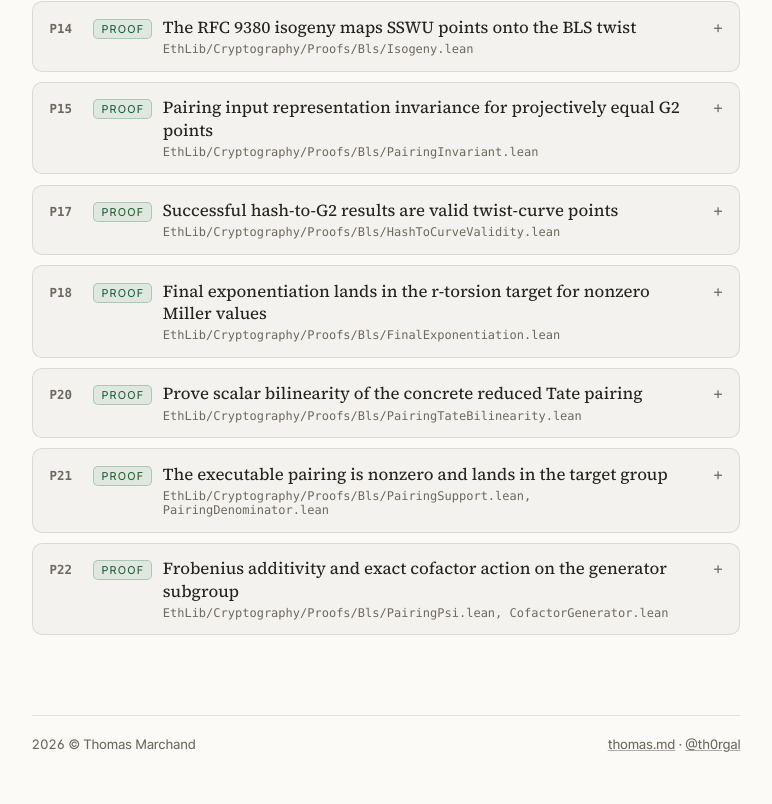
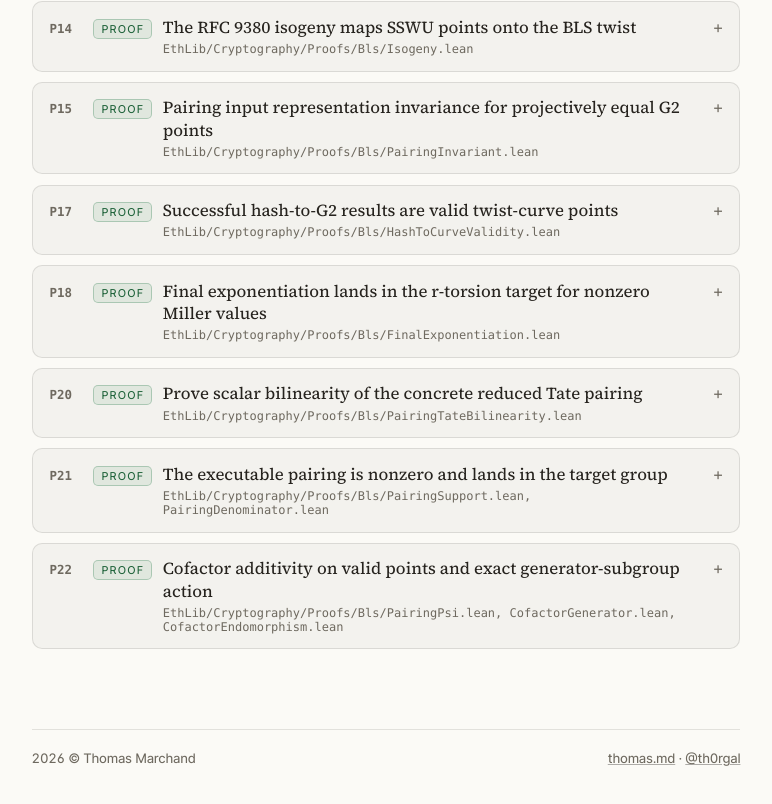
Before and after one commit to Th0rgal/share.thomas.md, a Next.js app: page /ethlib_bls_proofs in a window 1280 px wide. Shown: the part 1110-1914 px from the top of the page, without its empty margins (254-1026 px from the left). Built offline with nearby package versions, Linux system fonts and the light colour scheme.

Commit message:
report: clarify checked cofactor endomorphism scope

```diff
--- a/app/ethlib_audit_report/data.ts
+++ b/app/ethlib_audit_report/data.ts
@@ -614,9 +614,9 @@ theorem pairing_pow_modulus {p : G1} {q : G2}
     recommendation: 'Fresh build and transitive axiom checks passed. Non-degeneracy still requires a nontrivial pairing value and the relevant scalar laws.'
   },
   {
-    id: 'P22', severity: 'Proof', component: 'EthLib/Cryptography/Proofs/Bls/PairingPsi.lean, CofactorGenerator.lean',
-    title: 'Frobenius additivity and exact cofactor action on the generator subgroup',
-    issue: 'The concrete psi map is proved additive through the injective untwist. Cofactor clearing preserves existing r-torsion and acts by the derived scalar on generator multiples.',
+    id: 'P22', severity: 'Proof', component: 'EthLib/Cryptography/Proofs/Bls/PairingPsi.lean, CofactorGenerator.lean, CofactorEndomorphism.lean',
+    title: 'Cofactor additivity on valid points and exact generator-subgroup action',
+    issue: 'The executable cofactor map equals an additive endomorphism on every valid twist point, so it respects addition and natural scalar multiplication. It also preserves existing r-torsion and has a derived action on generator multiples.',
     options: ['The executable psi and scalar multiplication commute on valid points.', 'On generator multiples the cofactor scalar is 4*x*x + 2*x - 1, where x is the positive BLS parameter magnitude.', 'Cofactor clearing the generator is proved non-infinite.'],
     recommendation: 'These results do not establish that every valid input lands in the subgroup. The general Frobenius annihilation argument remains open.'
   }
```
